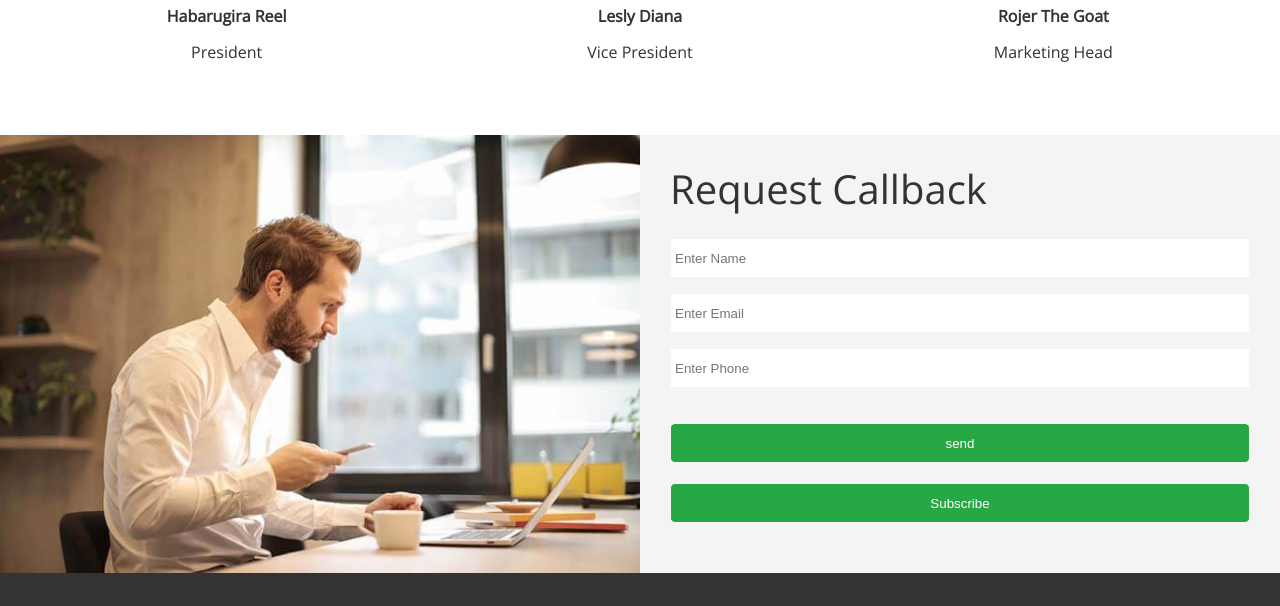
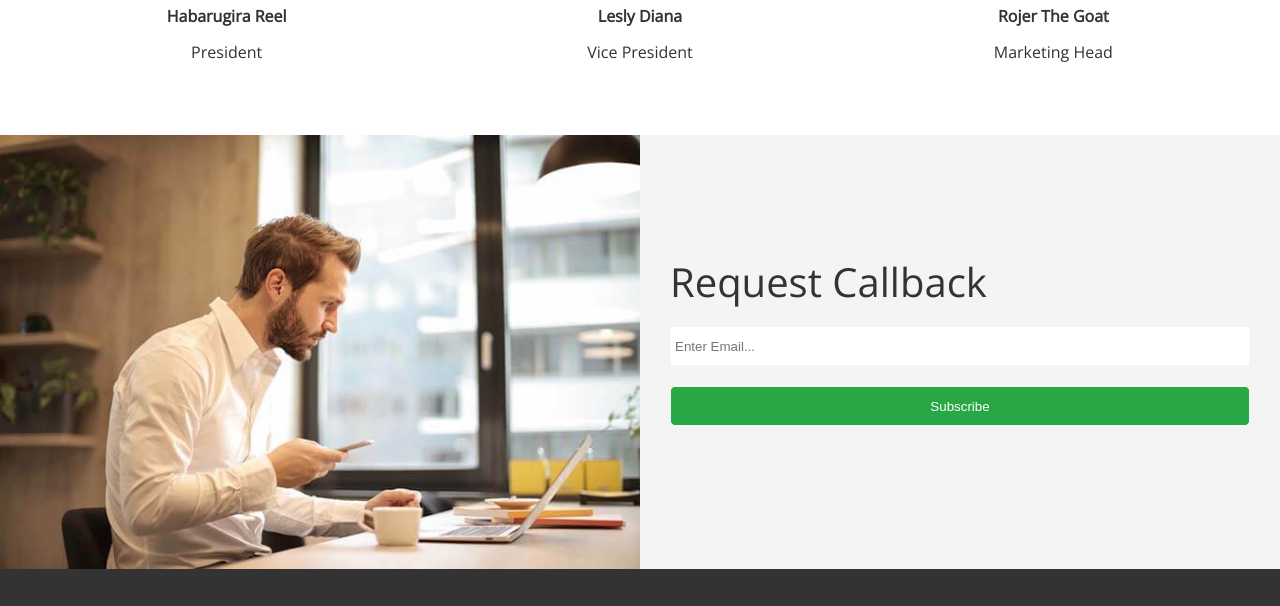
Before and after one commit to tysap666/hotelbdi, a plain HTML site: page index.html in a window 1280 px wide. Shown: the part 3225-3831 px from the top of the page. Drawn offline with nearby package versions, Linux system fonts and the light colour scheme; files that its build step writes are made by us from their sources.

Commit message:
third on form

```diff
--- a/index.html
+++ b/index.html
@@ -176,7 +176,7 @@
                 <div class="column">
                     <div class="column-2 bg-light">
                         <h2>Request Callback</h2>
-                        <form name="contact" method="POST" data-netlify="true"  class="callback-form">
+                        <!-- <form name="contact" method="POST" data-netlify="true"  class="callback-form">
                             <div class="form-control">
                                 <label for="name"></label>
                                 <input type="text" name="name" id="name" placeholder="Enter Name">
@@ -190,11 +190,15 @@
                                 <input type="number" name="phone" id="phone" placeholder="Enter Phone">
                             </div>
                             <input type="submit" value="send" id="submit" class="btn">
-                            <input type="submit" value="Subscribe" class="btn btn-primary">
 
 
 
-                        </form>
+                        </form> -->
+
+                        <form name="contact" method="POST" data-netlify="true"  class="callback-form" >
+                            <input type="email" placeholder="Enter Email...">
+                            <input type="submit" value="Subscribe" class="btn btn-primary">
+                          </form>
                     </div>
                 </div>
 
```
